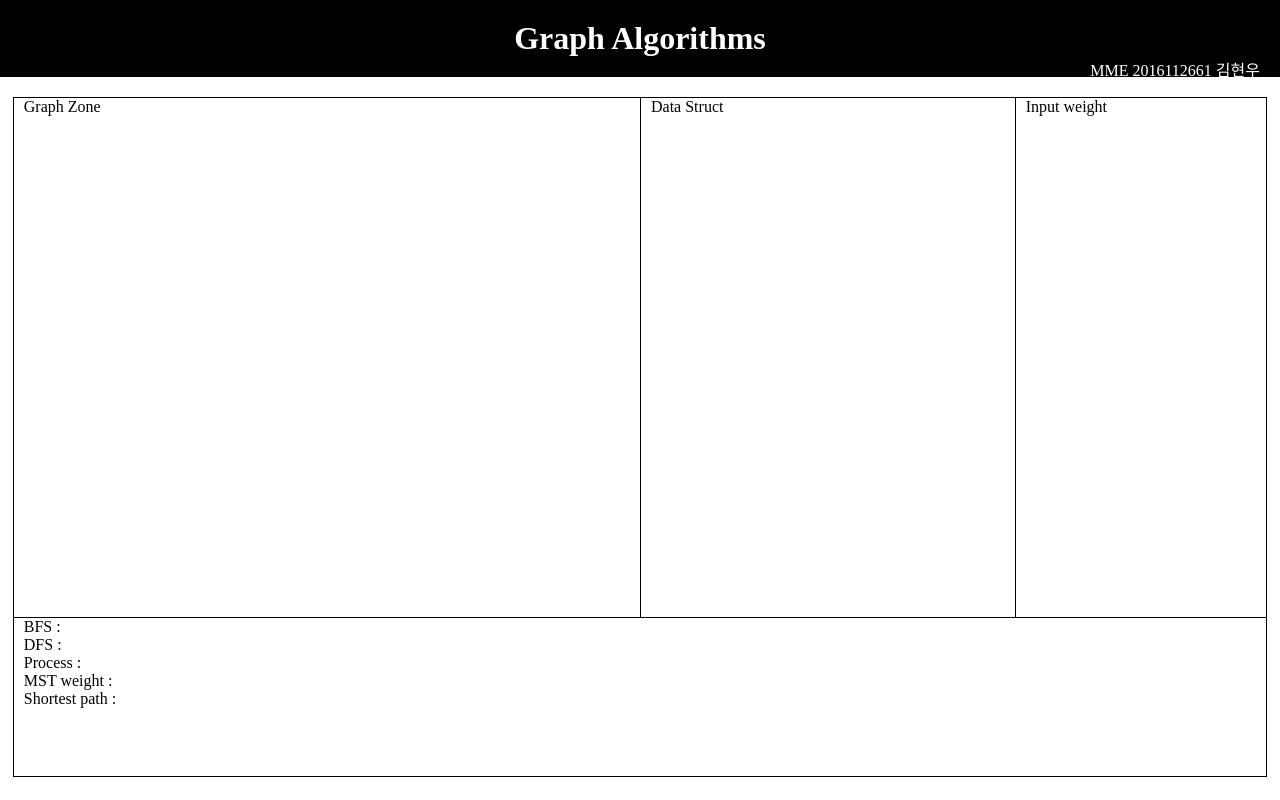
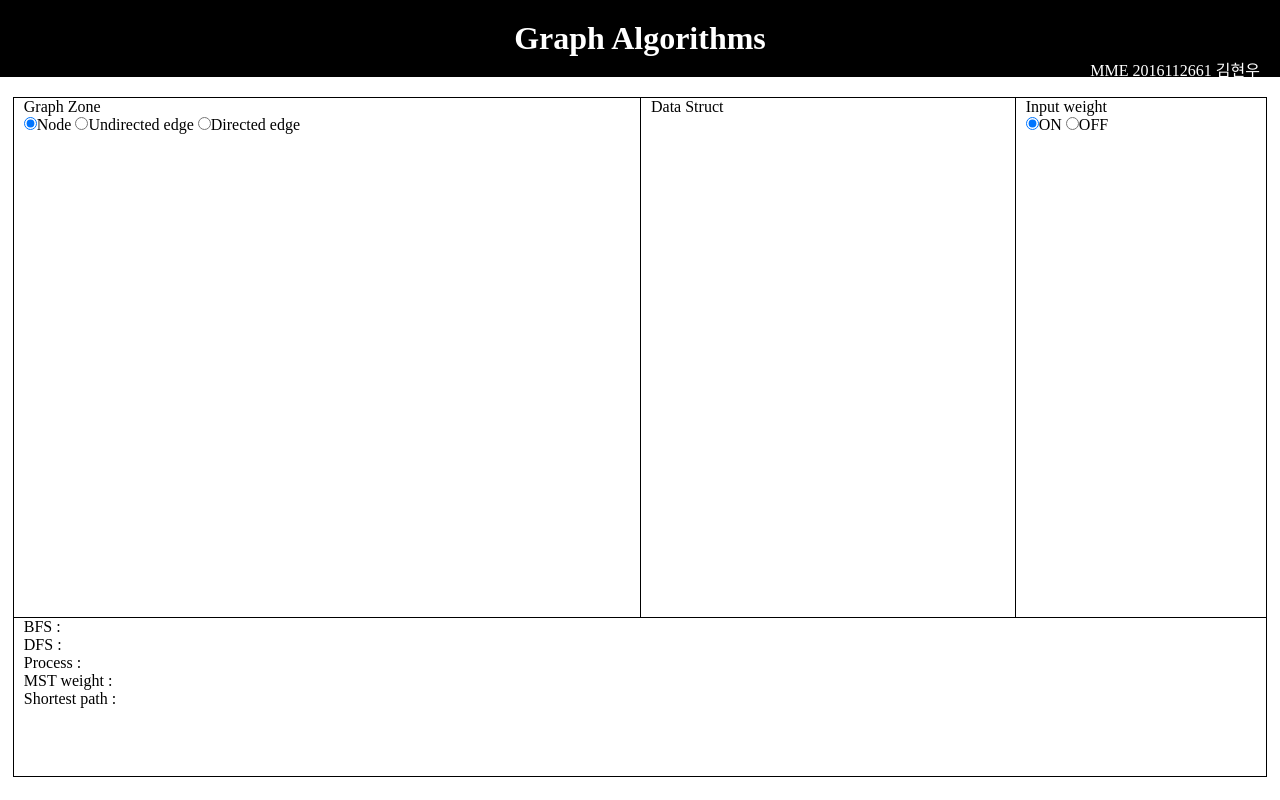
Before and after one commit to HWooKim97/graph_algorithm, a plain HTML site: page index.html in a window 1280 px wide. Drawn offline with nearby package versions, Linux system fonts and the light colour scheme.

Commit message:
add radio

```diff
--- a/index.html
+++ b/index.html
@@ -17,17 +17,31 @@
 
     <div class="content">
         <div class="upper">
-            <div class="graphZone">
-                Graph Zone
-            </div>
+            <form class="graphZone">
+                <div style="margin-bottom: 10px;">
+                    Graph Zone
+                    <div class="graphRadio">
+                        <input type="radio" class="node" name="make" value="1" checked>Node</input>
+                        <input type="radio" class="undirected" name="make" value="2">Undirected edge</input>
+                        <input type="radio" class="directed" name="make" value="3">Directed edge</input><br>
+                    </div>
+                </div>
+                <div class="canvasZone">
+                    <canvas></canvas>
+                </div>
+            </form>
 
             <div class="dataStruct">
                 Data Struct
             </div>
 
-            <div class="weight">
+            <form class="weight">
                 Input weight
-            </div>
+                <div class="weightRadio">
+                    <input type="radio" checked>ON</input>
+                    <input type="radio">OFF</input>
+                </div>
+            </form>
         </div>
 
         <div class="result">
@@ -40,7 +54,11 @@
     </div>
 
     <div>
+        <script src="script/canvas.js"></script>
+        <script src="script/node.js"></script>
+        <script src="script/edge.js"></script>
         <script src="script/main.js"></script>
+        <script src="script/resize.js"></script>
     </div>
 </body>
 </html>
```
